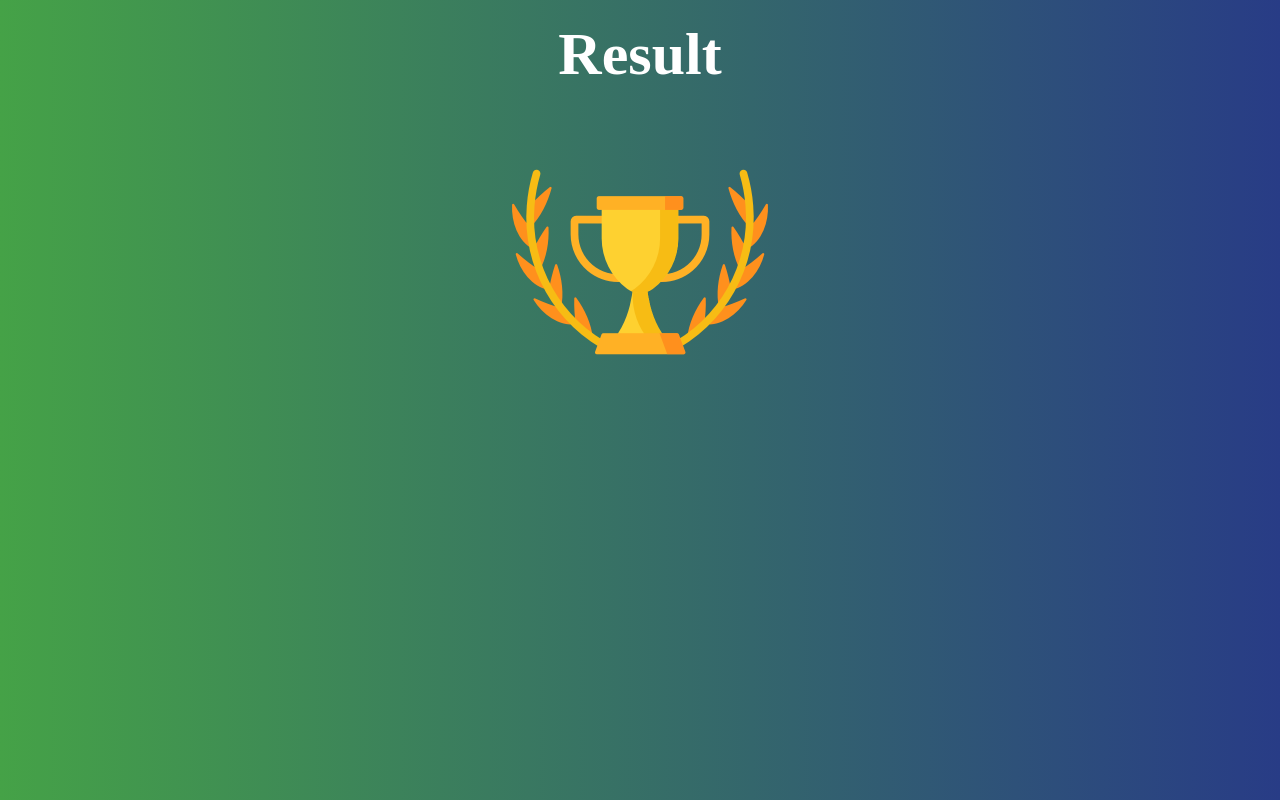
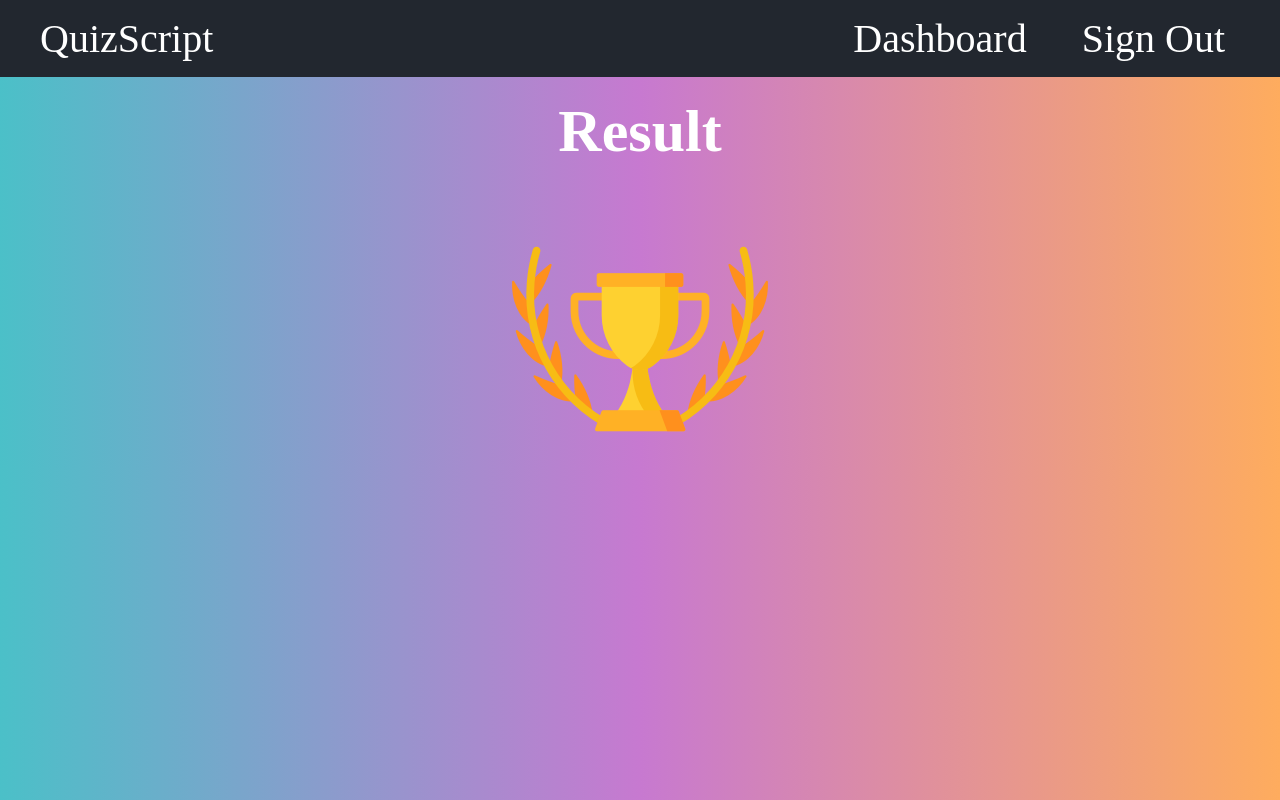
Before and after one commit to HarshitG24/QuizScript, a website: page public/mulresult.html in a window 1280 px wide. Drawn offline with nearby package versions, Linux system fonts and the light colour scheme; no server answers.

Commit message:
added navbar in result page + linked the buttons

```diff
--- a/public/css/mulresult.css
+++ b/public/css/mulresult.css
@@ -15,17 +15,23 @@ html {
 }
 
 body {
-  background: #283c86; /* fallback for old browsers */
+  /* background: #283c86;
+  background: -webkit-linear-gradient(to right, #45a247, #283c86);
+  background: linear-gradient(to right, #45a247, #283c86); */
+  background: #feac5e; /* fallback for old browsers */
   background: -webkit-linear-gradient(
     to right,
-    #45a247,
-    #283c86
+    #4bc0c8,
+    #c779d0,
+    #feac5e
   ); /* Chrome 10-25, Safari 5.1-6 */
   background: linear-gradient(
     to right,
-    #45a247,
-    #283c86
+    #4bc0c8,
+    #c779d0,
+    #feac5e
   ); /* W3C, IE 10+/ Edge, Firefox 16+, Chrome 26+, Opera 12+, Safari 7+ */
+
   color: white;
 }
 
@@ -33,7 +39,7 @@ body {
   width: 100%;
   display: flex;
   flex-wrap: wrap;
-  margin-top: 2rem;
+  /* margin-top: 2rem; */
 }
 
 .result {
@@ -41,6 +47,7 @@ body {
   font-size: 3.5rem;
   font-weight: 800;
   text-align: center;
+  margin-top: 2rem;
 }
 
 .players {
--- /dev/null
+++ b/public/css/navbar.css
@@ -0,0 +1,78 @@
+.navbar {
+  width: 100%;
+  display: flex;
+  justify-content: center;
+  align-items: center;
+  background: rgba(34, 39, 47, 1);
+  position: sticky;
+}
+
+.app_title {
+  justify-content: center;
+  align-items: center;
+  font-size: 1.5rem;
+  margin: 0.5rem;
+  width: 50%;
+  color: white;
+}
+
+.navbar_links {
+  padding-right: 2.5rem;
+  display: flex;
+  flex-direction: column;
+}
+.navbar_links ul {
+  margin: 0;
+  padding: 0;
+  display: flex;
+}
+
+.navbar_links ul a {
+  text-decoration: none;
+}
+
+.navbar_links ul li {
+  list-style: none;
+  font-size: 1.2rem;
+  margin-left: 2.5rem;
+  color: white;
+  cursor: pointer;
+}
+
+@media screen and (min-width: 768px) {
+  .navbar {
+    display: flex;
+    flex-wrap: wrap;
+    justify-content: space-between;
+    align-items: center;
+    background: rgba(34, 39, 47, 1);
+
+    position: sticky;
+  }
+  .app_title {
+    justify-content: center;
+    align-items: center;
+    font-size: 4rem;
+    margin: 0.5rem;
+    margin-left: 4rem;
+    width: 50%;
+  }
+
+  .navbar_links {
+    padding-right: 2.5rem;
+    display: flex;
+    flex-direction: column;
+  }
+  .navbar_links ul {
+    margin-right: 1.5rem;
+    display: flex;
+    width: 100%;
+  }
+
+  .navbar_links ul li {
+    list-style: none;
+    font-size: 4rem;
+    color: white;
+    padding: 1.5rem;
+  }
+}
--- a/public/mulresult.html
+++ b/public/mulresult.html
@@ -6,6 +6,7 @@
     <meta name="viewport" content="width=device-width, initial-scale=1.0" />
     <title>Document</title>
     <link rel="stylesheet" href="./css/mulresult.css" />
+    <link rel="stylesheet" href="./css/navbar.css" />
     <script
       type="module"
       src="https://cdn.socket.io/4.5.3/socket.io.min.js"
@@ -14,6 +15,16 @@
   </head>
   <body>
     <div class="container">
+      <nav class="navbar">
+        <div class="app_title">QuizScript</div>
+
+        <div class="navbar_links">
+          <ul>
+            <li id="dashboard" class="dashboard">Dashboard</li>
+            <li id="signout" class="signout">Sign Out</li>
+          </ul>
+        </div>
+      </nav>
       <p class="result">Result</p>
 
       <div class="players">
--- a/public/scripts/mulresult.js
+++ b/public/scripts/mulresult.js
@@ -16,6 +16,16 @@ document.addEventListener("DOMContentLoaded", () => {
   const p1Score = document.getElementById("player_one_score");
   const p2Score = document.getElementById("player_two_score");
   const verdict = document.getElementById("verdict");
+  const dashboard = document.getElementById("dashboard");
+  const signout = document.getElementById("signout");
+
+  dashboard.addEventListener("click", () => {
+    window.location.replace("./dashboard.html?userID=" + usId);
+  });
+
+  signout.addEventListener("click", () => {
+    window.location.replace("/");
+  });
 
   function getScore() {
     socket.emit("get_score", "", function (resp) {
```
